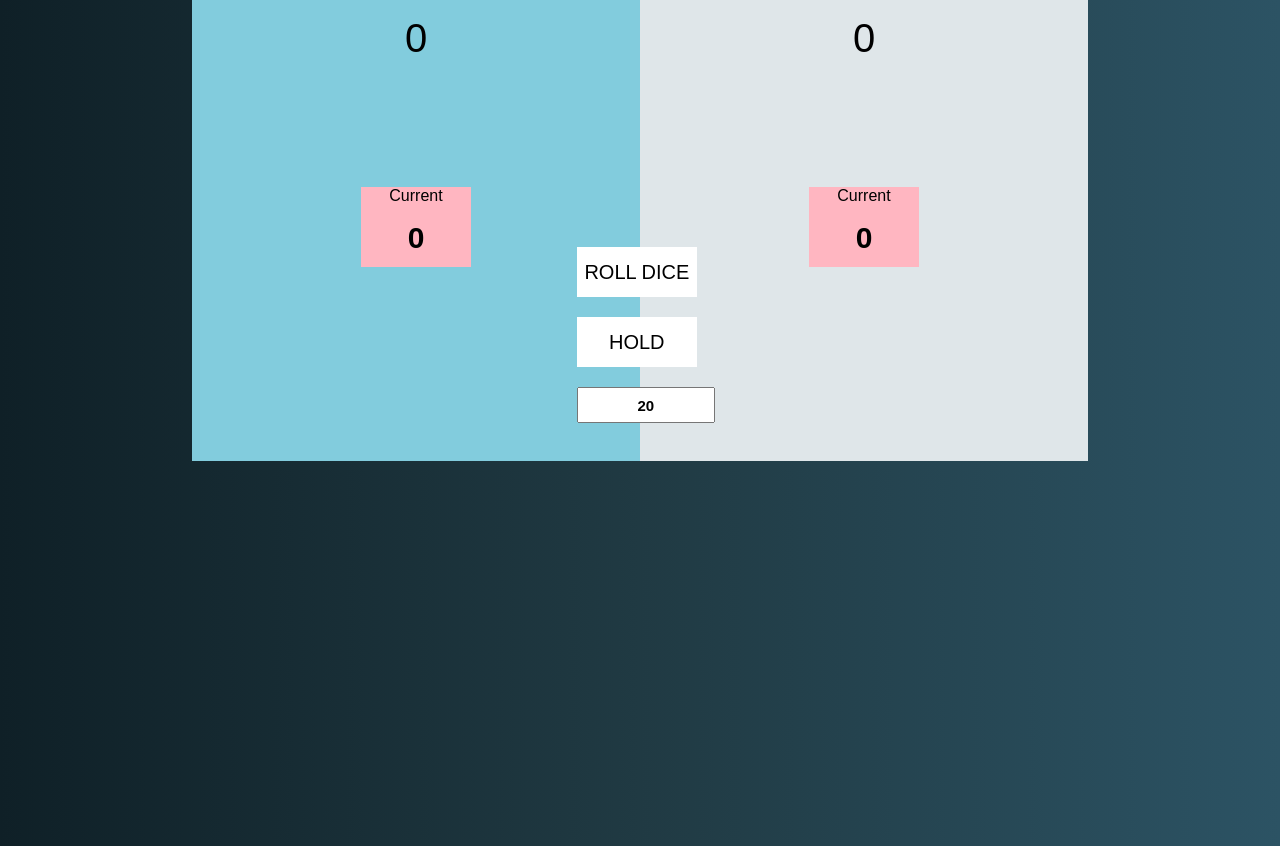
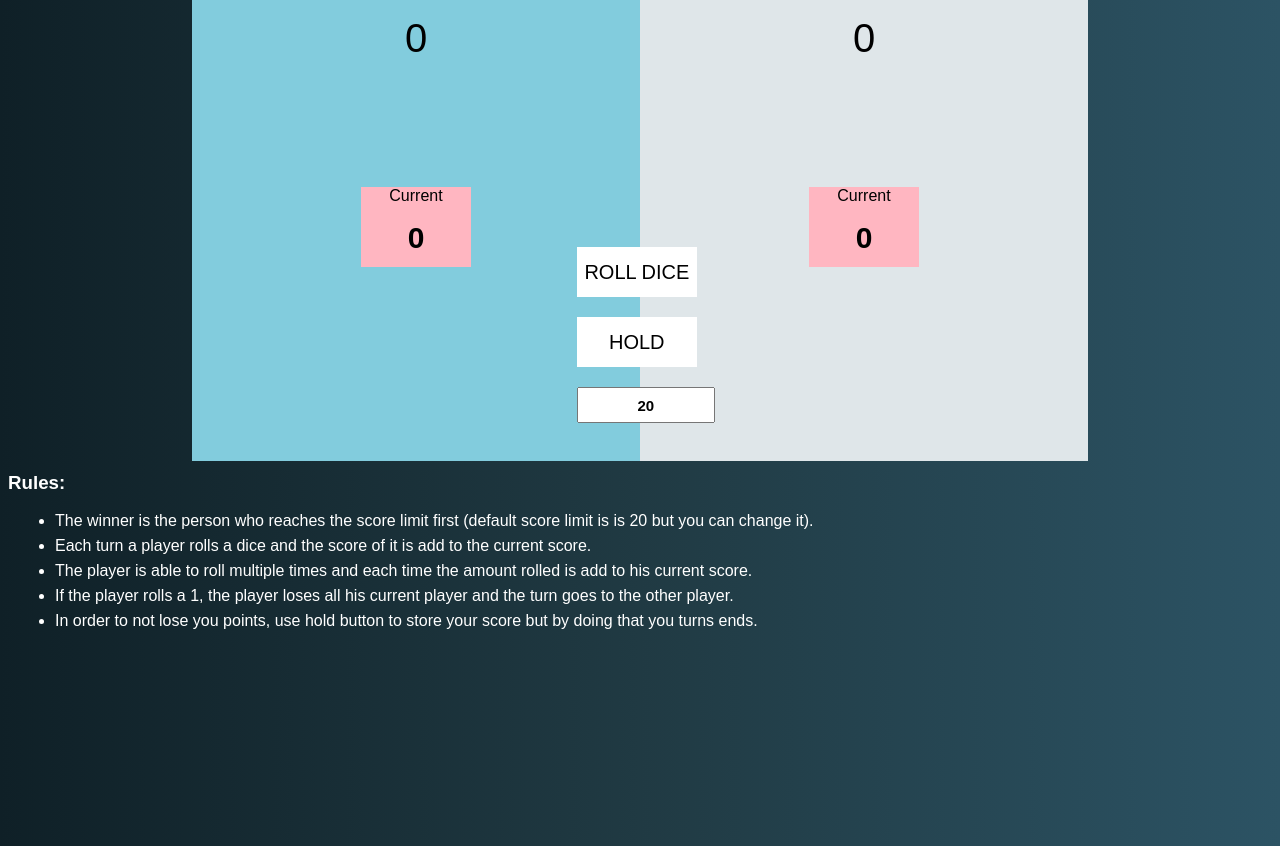
Before and after one commit to Mustafa-Abdishakur/dice-game, a plain HTML site: page index.html in a window 1280 px wide. Shown: the part 251-1097 px from the top of the page. Drawn offline with Linux system fonts and the light colour scheme.

Commit message:
added the rules

```diff
--- a/diceGame.css
+++ b/diceGame.css
@@ -111,3 +111,12 @@ input{
 .winner{
     color:red;
 }
+
+.rules{
+    color:white;
+    position:relative;
+    bottom:420px;
+}
+.rules ul li{
+  margin:7px;
+}
--- a/index.html
+++ b/index.html
@@ -3,38 +3,27 @@
 <head>
 <title>Dice game</title>
 <link rel="stylesheet" type="text/css" href="diceGame.css">
-
 </head>
 <body>
-
-
-
     <div class="main-container">
             <div class="container-1">
-
                 <div class="player-panel" id="panel-0">
-
                     <div class="player-name" id="player-0">Player 1</div>
                     <div class="player-score" id="score-0">0</div>
                     <div class="round-score">
                         <p>Current</p>
                         <div class="round-score-0">0</div>
                     </div>
-
                 </div>
-
                 <div class="player-panel" id="panel-1">
-
                     <div class="player-name" id="player-1">Player 2</div>
                     <div class="player-score" id="score-1">0</div>
                     <div class="round-score">
                         <p>Current</p>
                         <div class="round-score-1">0</div>
                     </div>
-
                 </div>
             </div>
-
             <div class="buttons">
                 <button class="newGame-btn">New game</button>
                 <button class="roll-btn">ROLL DICE</button>
@@ -43,17 +32,18 @@
             </div>
 
             <img class="dice" src="dice-1.png">
-
-
-
-
+            <div class="rules">
+                <h3>Rules:</h3>
+                <ul>
+                    <li>The winner is the person who reaches the score limit first (default score limit is is 20 but you can change it). </li>
+                    <li>Each turn a player rolls a dice and the score of it is add to the current score.</li>
+                    <li>The player is able to roll multiple times and each time the amount rolled is add to his current score.</li>
+                    <li>If the player rolls a 1, the player loses all his current player and the turn goes to the other player.</li>
+                    <li>In order to not lose you points, use hold  button to store your score but by doing that you turns ends.</li>
+                </ul>
+            </div>
 
     </div>
-
-
-
-
-
 
     <script src="dice-game.js" ></script>
 </body>
```
Lines whose indentation alone changed are shown as unchanged.
